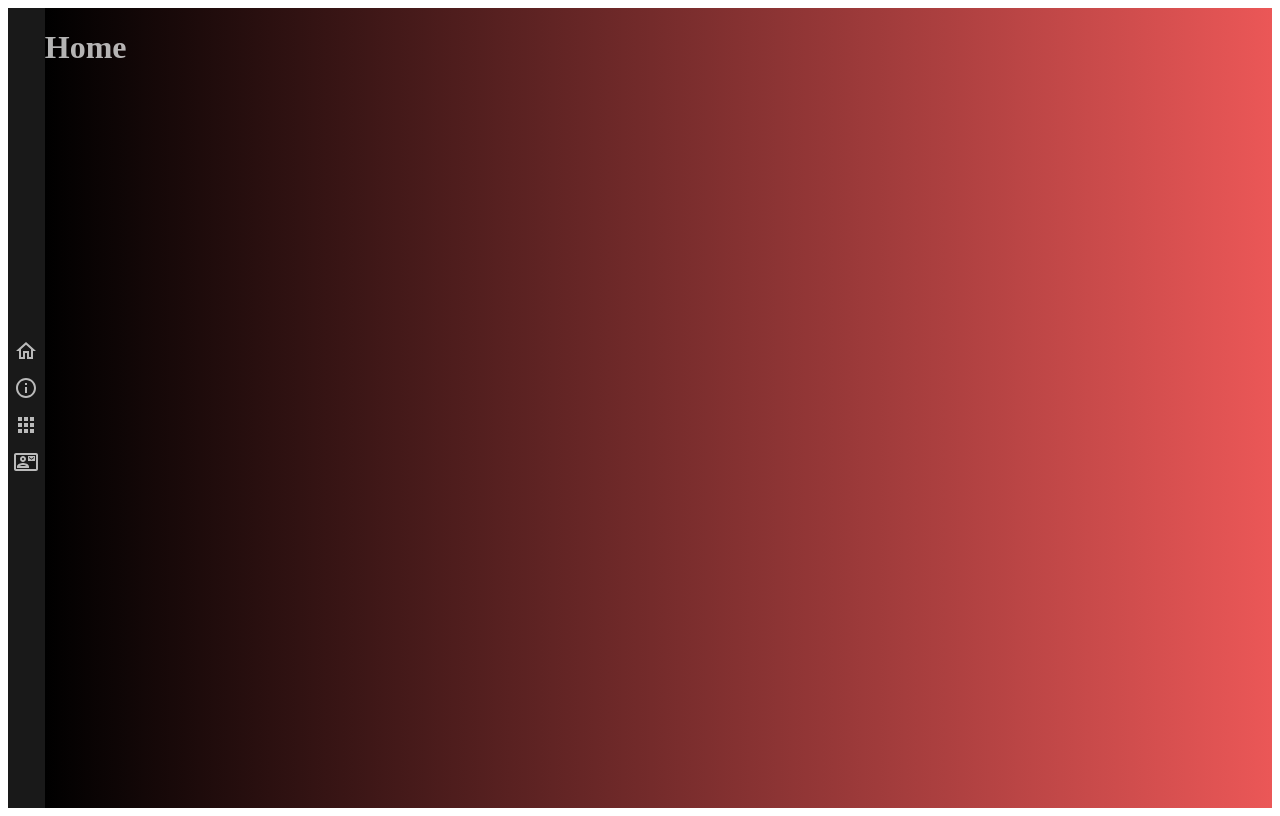
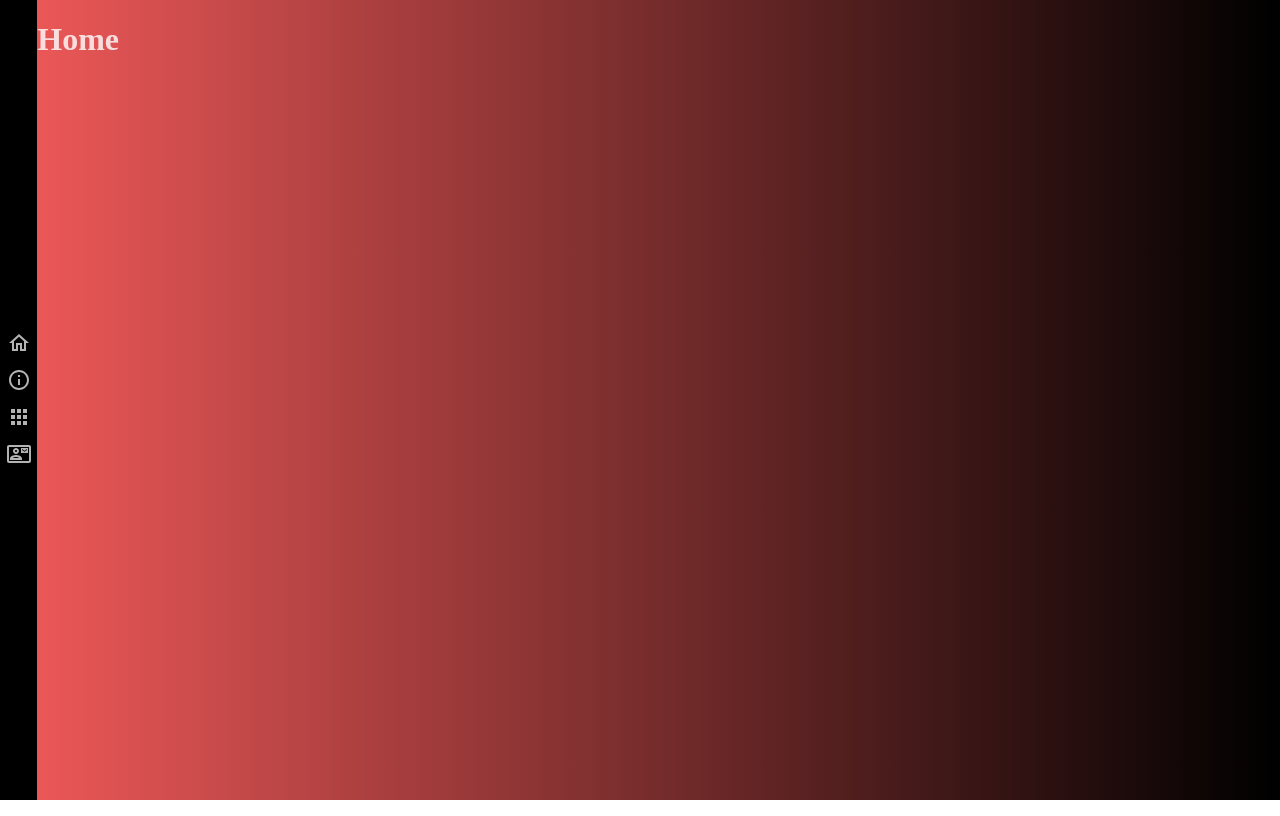
Before and after one commit to NathanNNguyen/nathan-portfolio, a React (Create React App) app: page / in a window 1280 px wide. Built offline with nearby package versions, Linux system fonts and the light colour scheme.

Commit message:
added animation to link, switched background

```diff
--- a/src/App.scss
+++ b/src/App.scss
@@ -1,4 +1,12 @@
+body {
+  margin: 0;
+}
+
 .app {
   display: flex;
   width: 100%;
 }
+
+h1 {
+  color: rgba(255, 255, 255, .8);
+}
--- a/src/components/About/About.scss
+++ b/src/components/About/About.scss
@@ -6,6 +6,6 @@
   height: 100vh;
   margin: auto;
   background: #EB5757;  /* fallback for old browsers */
-  background: -webkit-linear-gradient(to right, #000000, #EB5757);  /* Chrome 10-25, Safari 5.1-6 */
-  background: linear-gradient(to right, #000000, #EB5757); /* W3C, IE 10+/ Edge, Firefox 16+, Chrome 26+, Opera 12+, Safari 7+ */
+  background: -webkit-linear-gradient(to left, #000000, #EB5757);  /* Chrome 10-25, Safari 5.1-6 */
+  background: linear-gradient(to left, #000000, #EB5757); /* W3C, IE 10+/ Edge, Firefox 16+, Chrome 26+, Opera 12+, Safari 7+ */
 }
--- a/src/components/Contact/Contact.scss
+++ b/src/components/Contact/Contact.scss
@@ -6,6 +6,6 @@
   height: 100vh;
   margin: auto;
   background: #EB5757;  /* fallback for old browsers */
-  background: -webkit-linear-gradient(to right, #000000, #EB5757);  /* Chrome 10-25, Safari 5.1-6 */
-  background: linear-gradient(to right, #000000, #EB5757); /* W3C, IE 10+/ Edge, Firefox 16+, Chrome 26+, Opera 12+, Safari 7+ */
+  background: -webkit-linear-gradient(to left, #000000, #EB5757);  /* Chrome 10-25, Safari 5.1-6 */
+  background: linear-gradient(to left, #000000, #EB5757); /* W3C, IE 10+/ Edge, Firefox 16+, Chrome 26+, Opera 12+, Safari 7+ */
 }
--- a/src/components/Home/Home.scss
+++ b/src/components/Home/Home.scss
@@ -4,10 +4,6 @@
   height: 100vh;
   margin: auto;
   background: #EB5757;  /* fallback for old browsers */
-  background: -webkit-linear-gradient(to right, #000000, #EB5757);  /* Chrome 10-25, Safari 5.1-6 */
-  background: linear-gradient(to right, #000000, #EB5757); /* W3C, IE 10+/ Edge, Firefox 16+, Chrome 26+, Opera 12+, Safari 7+ */
+  background: -webkit-linear-gradient(to left, #000000, #EB5757);  /* Chrome 10-25, Safari 5.1-6 */
+  background: linear-gradient(to left, #000000, #EB5757); /* W3C, IE 10+/ Edge, Firefox 16+, Chrome 26+, Opera 12+, Safari 7+ */
 }
-
-h1 {
-  color: rgba(255, 255, 255, 0.7);
-}
--- a/src/components/Navigation/Navigation.scss
+++ b/src/components/Navigation/Navigation.scss
@@ -5,11 +5,16 @@
   flex-direction: column;
   height: 100vh;
   width: 3%;
-  background: rgba(0, 0, 0, 0.9);
+  background: rgb(0, 0, 0);
 }
 
 .link {
   text-decoration: none;
   color: rgba(255, 255, 255, 0.7);
   font-size: 2rem;
+
+  :hover {
+    transform: translateY(-.1rem);
+    transition: all .2s;
+  }
 }
--- a/src/components/Project/Project.scss
+++ b/src/components/Project/Project.scss
@@ -6,6 +6,6 @@
   height: 100vh;
   margin: auto;
   background: #EB5757;  /* fallback for old browsers */
-  background: -webkit-linear-gradient(to right, #000000, #EB5757);  /* Chrome 10-25, Safari 5.1-6 */
-  background: linear-gradient(to right, #000000, #EB5757); /* W3C, IE 10+/ Edge, Firefox 16+, Chrome 26+, Opera 12+, Safari 7+ */
+  background: -webkit-linear-gradient(to left, #000000, #EB5757);  /* Chrome 10-25, Safari 5.1-6 */
+  background: linear-gradient(to left, #000000, #EB5757); /* W3C, IE 10+/ Edge, Firefox 16+, Chrome 26+, Opera 12+, Safari 7+ */
 }
```
